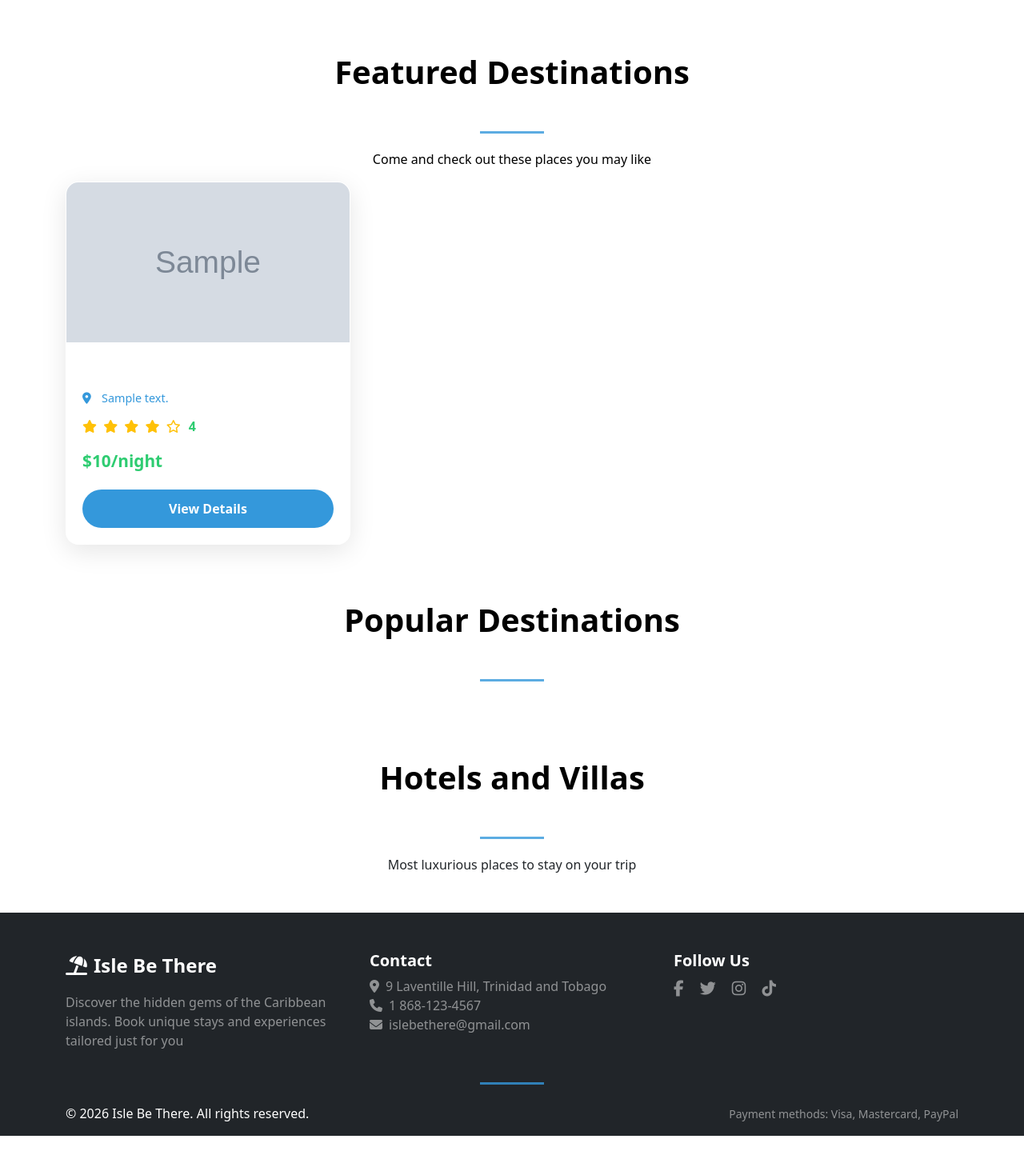
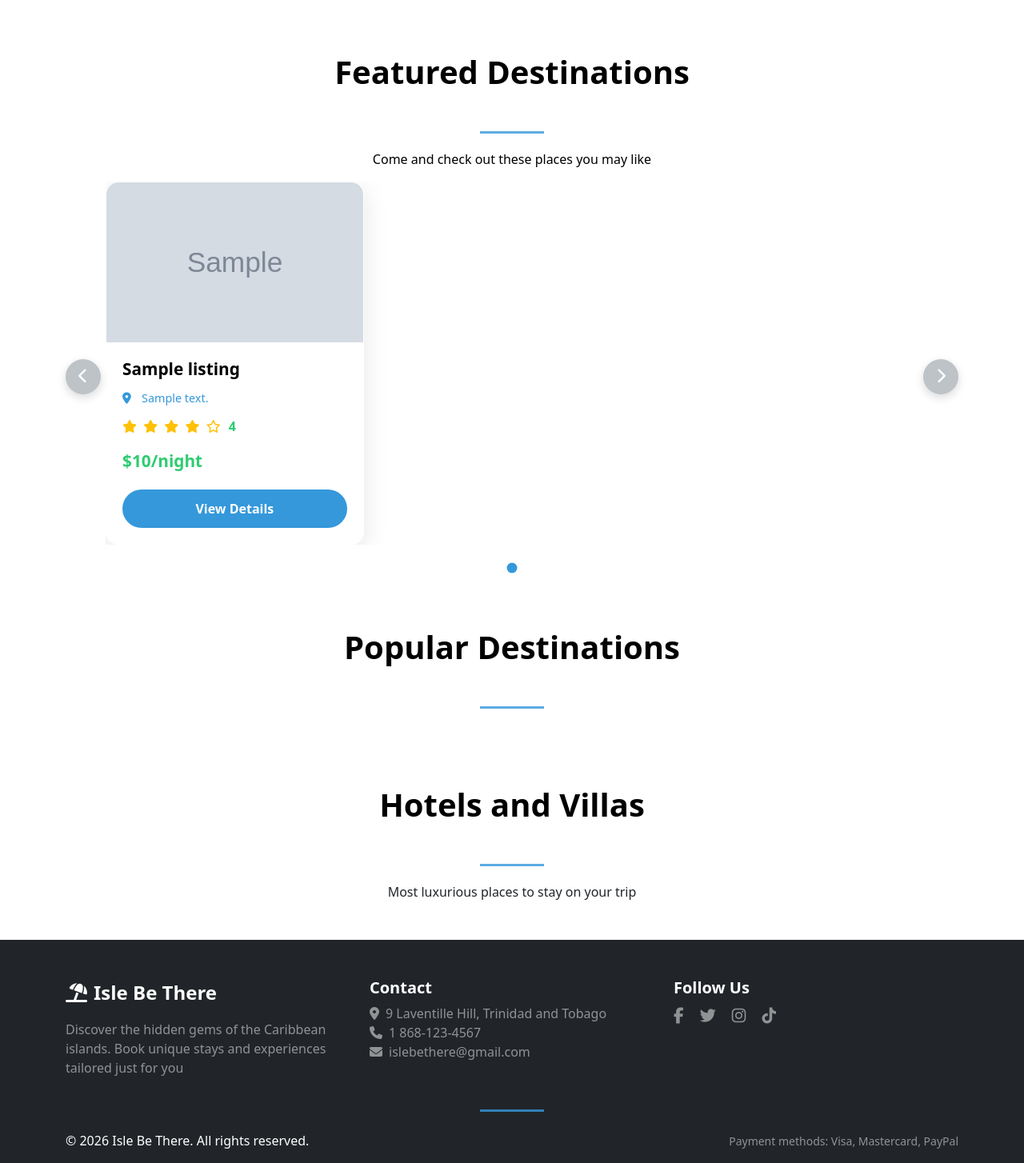
Before and after one commit to ALDR-Solutions/isle-be-there, a Flask app: template App/templates/index.html in a window 1280 px wide. Shown: the part 824-2278 px from the top of the page at 80% size. Before the commit the page ends 2244 px from the top, so only its background shows below. Run offline with Flask 3, Linux system fonts and the light colour scheme; the template is opened without the code that fills it: most values are stand-ins (such as "Sample title", 1, 10 or a date in 2020); grey boxes marked "Sample" are stand-in pictures; some libraries are stand-ins or nearby versions.

Commit message:
Enhance personalized listings feature with fallback to random active listings and implement card carousel in UI

```diff
--- a/App/templates/index.html
+++ b/App/templates/index.html
@@ -175,7 +175,7 @@
     .destination-name{
         font-size: 1.3rem;
         font-weight: 600;
-        color: white;
+        color: black;
         margin-bottom: 12px;
         line-height: 1.3;
     }
@@ -252,6 +252,91 @@
         transform: scale(0.98);
     }
 
+    /* Card Carousel */
+    .card-carousel-wrapper {
+        position: relative;
+        padding: 0 50px;
+    }
+
+    .card-carousel-track {
+        display: flex;
+        transition: transform 0.5s ease;
+        gap: 24px;
+    }
+
+    .card-carousel-slide {
+        min-width: calc((100% - 48px) / 3);
+        max-width: calc((100% - 48px) / 3);
+        flex-shrink: 0;
+    }
+
+    .carousel-nav-btn {
+        position: absolute;
+        top: 50%;
+        transform: translateY(-50%);
+        width: 44px;
+        height: 44px;
+        border-radius: 50%;
+        background: #3498db;
+        color: white;
+        border: none;
+        font-size: 1.2rem;
+        display: flex;
+        align-items: center;
+        justify-content: center;
+        cursor: pointer;
+        transition: all 0.3s ease;
+        z-index: 5;
+        box-shadow: 0 4px 12px rgba(0,0,0,0.15);
+    }
+
+    .carousel-nav-btn:hover {
+        background: #2980b9;
+        transform: translateY(-50%) scale(1.1);
+    }
+
+    .carousel-nav-btn:disabled {
+        background: #bdc3c7;
+        cursor: not-allowed;
+        transform: translateY(-50%);
+    }
+
+    .carousel-nav-btn.prev-btn {
+        left: 0;
+    }
+
+    .carousel-nav-btn.next-btn {
+        right: 0;
+    }
+
+    .carousel-dots {
+        display: flex;
+        justify-content: center;
+        gap: 8px;
+        margin-top: 24px;
+    }
+
+    .carousel-dot {
+        width: 10px;
+        height: 10px;
+        border-radius: 50%;
+        background: #bdc3c7;
+        border: none;
+        cursor: pointer;
+        transition: all 0.3s ease;
+        padding: 0;
+    }
+
+    .carousel-dot.active {
+        background: #3498db;
+        transform: scale(1.3);
+    }
+
+    @media (max-width: 1000px){
+        .card-carousel-slide {
+            min-width: calc(50% - 12px);
+        }
+    }
 
     @media (max-width: 1000px){
         .hero-title{
@@ -279,6 +364,16 @@
 
         .destination-price{
             font-size: 1.2rem;
+        }
+    }
+
+    @media (max-width: 576px){
+        .card-carousel-slide {
+            min-width: 100%;
+        }
+
+        .card-carousel-wrapper {
+            padding: 0 40px;
         }
     }
 </style>
@@ -336,11 +431,18 @@
         <hr class="mx-auto">
         <p >Come and check out these places you may like</p>
 
-        <div class="row g-4">
-            {% for listing in personalized_listing %}
-                <div class="col-lg-4 col-md-6">
+        {% if personalized_listings %}
+        <div class="card-carousel-wrapper" id="personalizedCarousel">
+            <button class="carousel-nav-btn prev-btn" id="carouselPrev" aria-label="Previous">
+                <i class="fas fa-chevron-left"></i>
+            </button>
+
+            <div style="overflow: hidden;">
+                <div class="card-carousel-track" id="carouselTrack">
+                    {% for listing in personalized_listings %}
+                    <div class="card-carousel-slide">
                         <div class="destination-card">
-                        <img src="{{listing.image_urls.0}}" alt="{{listing.title}}" class="destination-image">
+                            <img src="{{listing.get('image_urls', [])[0]}}" alt="{{listing.title}}" class="destination-image">
 
                             <div class="destination-content">
                                 <h3 class="destination-name">{{listing.title}}</h3>
@@ -348,47 +450,48 @@
                                 <div class="destination-location">
                                     <i class="fas fa-map-marker-alt"></i>
                                     <span>{{listing.address}}</span>
-
                                 </div>
 
+                                {% if listing.rating %}
                                 <div class="destination-rating">
                                     <div class="rating-stars">
                                         {% with rating=listing.rating|default(0) %}
                                             {% for i in range(1, 6) %}
                                                 {% if i <= rating %}
-        {# Full Star #}
                                                     <i class="fas fa-star text-warning"></i>
                                                 {% elif i - 0.5 <= rating %}
-        {# Half Star #}
                                                     <i class="fas fa-star-half-alt text-warning"></i>
                                                 {% else %}
-        {# Empty Star #}
                                                     <i class="far fa-star text-warning"></i>
                                                 {% endif %}
                                             {% endfor %}
                                         {% endwith %}
-
-
                                     </div>
                                     <span class="rating-value">{{listing.rating|round(1)}}</span>
+                                </div>
+                                {% endif %}
 
-                            </div>
-
-                            <div class="destination-price">${{listing.price}}/night</div>
+                                <div class="destination-price">${{listing.base_price}}/night</div>
 
                                 <a href="/listing/{{listing.id}}/" class="btn btn-primary-cta w-100">View Details</a>
-
                             </div>
-
                         </div>
-
-                </div>
-            {% else %}
-            <div class="col-12 text-center text-white">
-                <p>No Destination Available</p>
                     </div>
                     {% endfor %}
                 </div>
+            </div>
+
+            <button class="carousel-nav-btn next-btn" id="carouselNext" aria-label="Next">
+                <i class="fas fa-chevron-right"></i>
+            </button>
+
+            <div class="carousel-dots" id="carouselDots"></div>
+        </div>
+        {% else %}
+        <div class="text-center">
+            <p style="color: black;">No Destination Available</p>
+        </div>
+        {% endif %}
 
 
     </div>
@@ -484,6 +587,80 @@
 
 {% block scripts %}
 {{ super() }}
+<script>
+document.addEventListener('DOMContentLoaded', function() {
+    const track = document.getElementById('carouselTrack');
+    const prevBtn = document.getElementById('carouselPrev');
+    const nextBtn = document.getElementById('carouselNext');
+    const dotsContainer = document.getElementById('carouselDots');
+    if (!track) return;
+
+    const slides = track.querySelectorAll('.card-carousel-slide');
+    const totalSlides = slides.length;
+    let currentIndex = 0;
+
+    function getVisibleCount() {
+        if (window.innerWidth <= 576) return 1;
+        if (window.innerWidth <= 1000) return 2;
+        return 3;
+    }
+
+    function getMaxIndex() {
+        return Math.max(0, totalSlides - getVisibleCount());
+    }
+
+    function buildDots() {
+        dotsContainer.innerHTML = '';
+        const maxIdx = getMaxIndex();
+        for (let i = 0; i <= maxIdx; i++) {
+            const dot = document.createElement('button');
+            dot.className = 'carousel-dot' + (i === currentIndex ? ' active' : '');
+            dot.setAttribute('aria-label', 'Go to slide ' + (i + 1));
+            dot.addEventListener('click', () => { currentIndex = i; updateCarousel(); });
+            dotsContainer.appendChild(dot);
+        }
+    }
+
+    function updateCarousel() {
+        const maxIdx = getMaxIndex();
+        if (currentIndex > maxIdx) currentIndex = maxIdx;
+        if (currentIndex < 0) currentIndex = 0;
+
+        const slideEl = slides[0];
+        const gap = 24;
+        const offset = currentIndex * (slideEl.offsetWidth + gap);
+        track.style.transform = 'translateX(-' + offset + 'px)';
+
+        prevBtn.disabled = currentIndex === 0;
+        nextBtn.disabled = currentIndex >= maxIdx;
+
+        dotsContainer.querySelectorAll('.carousel-dot').forEach((dot, i) => {
+            dot.classList.toggle('active', i === currentIndex);
+        });
+    }
+
+    prevBtn.addEventListener('click', () => { currentIndex--; updateCarousel(); });
+    nextBtn.addEventListener('click', () => { currentIndex++; updateCarousel(); });
+
+    // Touch/swipe support
+    let touchStartX = 0;
+    let touchEndX = 0;
+    track.addEventListener('touchstart', e => { touchStartX = e.changedTouches[0].screenX; }, {passive: true});
+    track.addEventListener('touchend', e => {
+        touchEndX = e.changedTouches[0].screenX;
+        const diff = touchStartX - touchEndX;
+        if (Math.abs(diff) > 50) {
+            if (diff > 0) { currentIndex++; } else { currentIndex--; }
+            updateCarousel();
+        }
+    });
+
+    buildDots();
+    updateCarousel();
+
+    window.addEventListener('resize', () => { buildDots(); updateCarousel(); });
+});
+</script>
 {% if show_interests %}
 
 <script>
```
Also changed, not shown: App/controllers/listings.py (+12 -5 lines), App/views/index.py (+12 -2 lines). Lines whose indentation alone changed are shown as unchanged.
